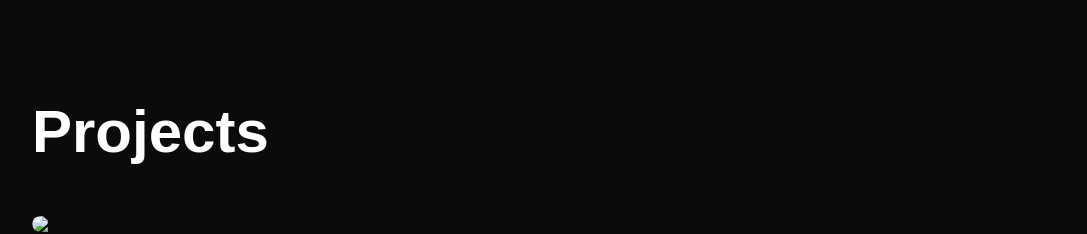
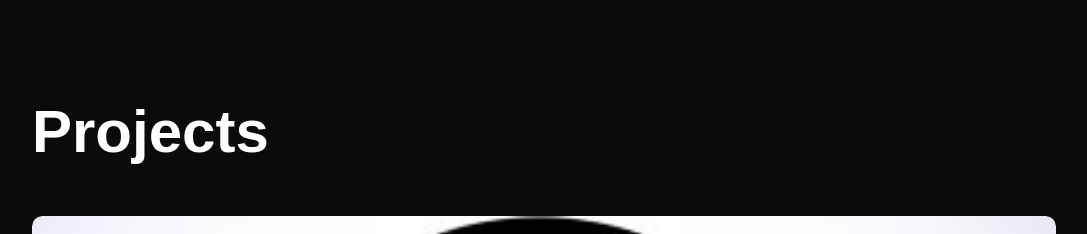
Before and after one commit to AntardipHimel/PersonalPortfolio, a plain HTML site: page index.html in a window 1280 px wide. Shown: the part 1345-1579 px from the top of the page, without its empty margins (96-1183 px from the left). Drawn offline with Linux system fonts and the light colour scheme.

Commit message:
Add files via upload

```diff
--- a/index.html
+++ b/index.html
@@ -77,7 +77,7 @@
         <h1 class="sub-title">Projects</h1>
         <div class="work-list">
             <div class="work">
-                <img src= "PROJECT">
+                <img src= "PPROJECT.jpg">
                 <div class="layer">
                     <h3>ANTARDIP HIMEL</h3>
                     <p>Visit my Git-hub profile with this link to see all my projects</p>
```
